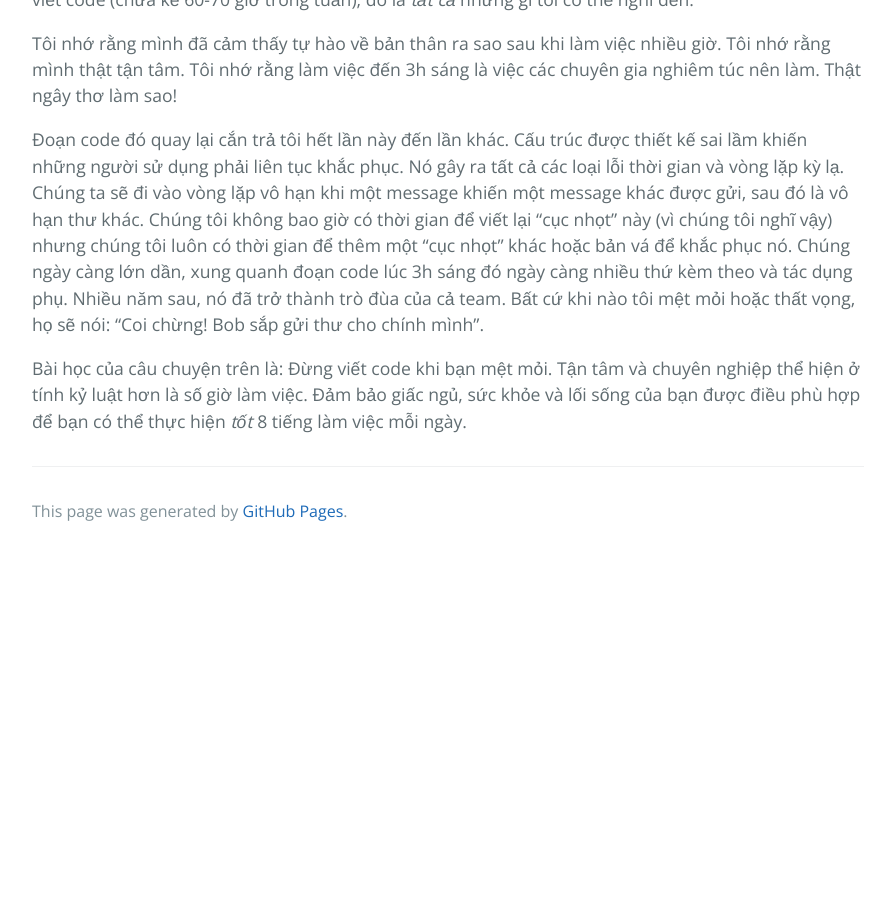
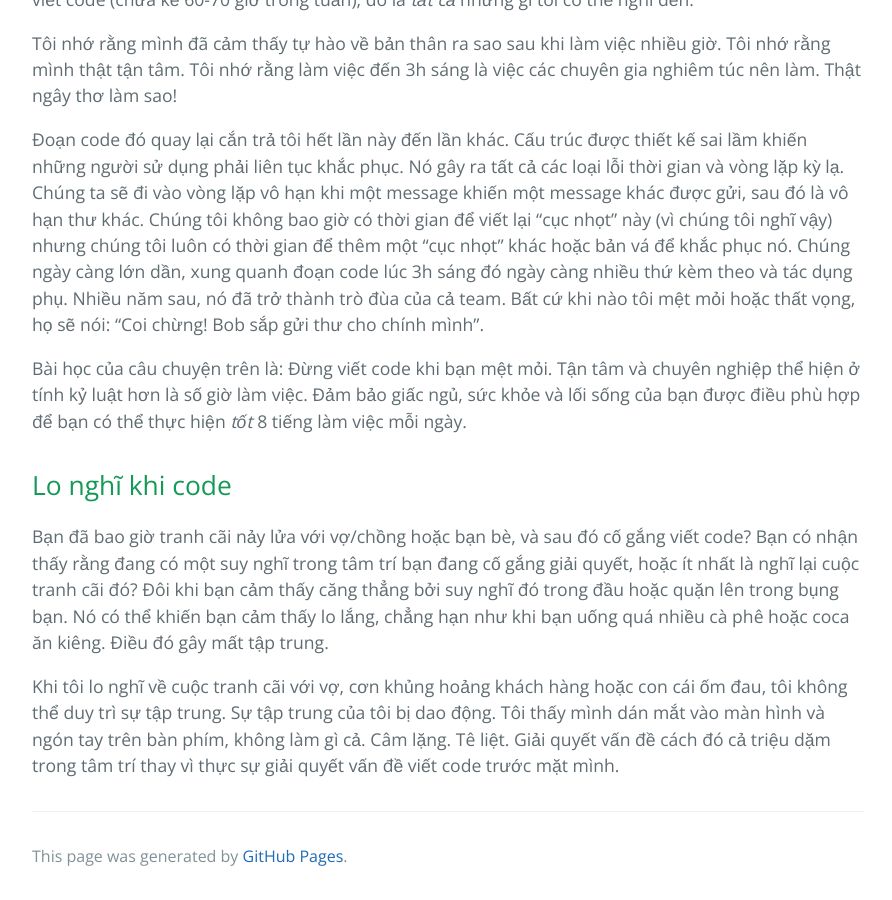
Before and after one commit to HaiBV/haibv.github.io, a Jekyll site: the page built from clean-coder/chapter-4-coding.md, in a window 1280 px wide and 900 px high, scrolled down 2336 px. Shown: the whole window, without its empty margins (192-1084 px from the left). Built offline with Jekyll 4.4.1, drawn with Linux system fonts in a browser that asks for light colours; our own code applies the rules of GitHub Pages for plain Markdown files; before the commit the page ends 2891 px from its top, so only the background shows below that.

Commit message:
Book - The Clean Coder - Chapter 4 - Coding

```diff
--- a/clean-coder/chapter-4-coding.md
+++ b/clean-coder/chapter-4-coding.md
@@ -47,3 +47,9 @@ Tôi nhớ rằng mình đã cảm thấy tự hào về bản thân ra sao sau
 Đoạn code đó quay lại cắn trả tôi hết lần này đến lần khác. Cấu trúc được thiết kế sai lầm khiến những người sử dụng phải liên tục khắc phục. Nó gây ra tất cả các loại lỗi thời gian và vòng lặp kỳ lạ. Chúng ta sẽ đi vào vòng lặp vô hạn khi một message khiến một message khác được gửi, sau đó là vô hạn thư khác. Chúng tôi không bao giờ có thời gian để viết lại "cục nhọt" này (vì chúng tôi nghĩ vậy) nhưng chúng tôi luôn có thời gian để thêm một "cục nhọt" khác hoặc bản vá để khắc phục nó. Chúng ngày càng lớn dần, xung quanh đoạn code lúc 3h sáng đó ngày càng nhiều thứ kèm theo và tác dụng phụ. Nhiều năm sau, nó đã trở thành trò đùa của cả team. Bất cứ khi nào tôi mệt mỏi hoặc thất vọng, họ sẽ nói: "Coi chừng! Bob sắp gửi thư cho chính mình".
 
 Bài học của câu chuyện trên là: Đừng viết code khi bạn mệt mỏi. Tận tâm và chuyên nghiệp thể hiện ở tính kỷ luật hơn là số giờ làm việc. Đảm bảo giấc ngủ, sức khỏe và lối sống của bạn được điều phù hợp để bạn có thể thực hiện _tốt_ 8 tiếng làm việc mỗi ngày.
+
+## Lo nghĩ khi code
+
+Bạn đã bao giờ tranh cãi nảy lửa với vợ/chồng hoặc bạn bè, và sau đó cố gắng viết code? Bạn có nhận thấy rằng đang có một suy nghĩ trong tâm trí bạn đang cố gắng giải quyết, hoặc ít nhất là nghĩ lại cuộc tranh cãi đó? Đôi khi bạn cảm thấy căng thẳng bởi suy nghĩ đó trong đầu hoặc quặn lên trong bụng bạn. Nó có thể khiến bạn cảm thấy lo lắng, chẳng hạn như khi bạn uống quá nhiều cà phê hoặc coca ăn kiêng. Điều đó gây mất tập trung.
+
+Khi tôi lo nghĩ về cuộc tranh cãi với vợ, cơn khủng hoảng khách hàng hoặc con cái ốm đau, tôi không thể duy trì sự tập trung. Sự tập trung của tôi bị dao động. Tôi thấy mình dán mắt vào màn hình và ngón tay trên bàn phím, không làm gì cả. Câm lặng. Tê liệt. Giải quyết vấn đề cách đó cả triệu dặm trong tâm trí thay vì thực sự giải quyết vấn đề viết code trước mặt mình.
```
